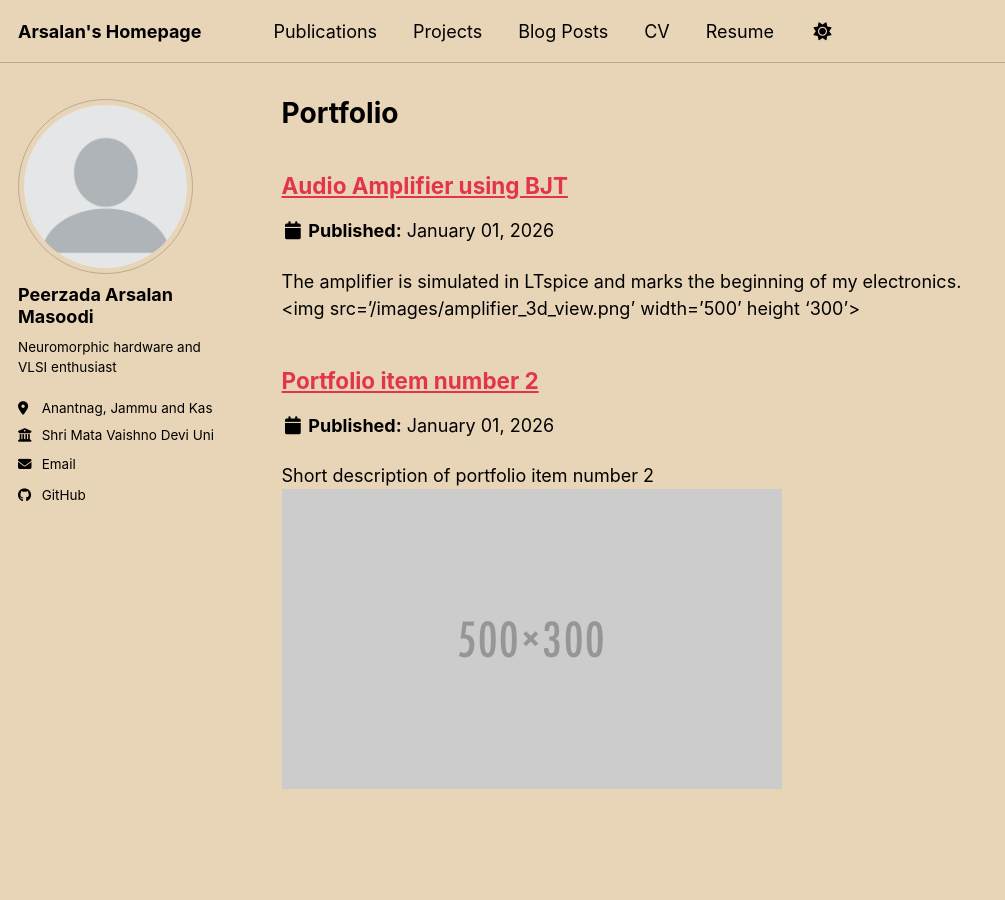
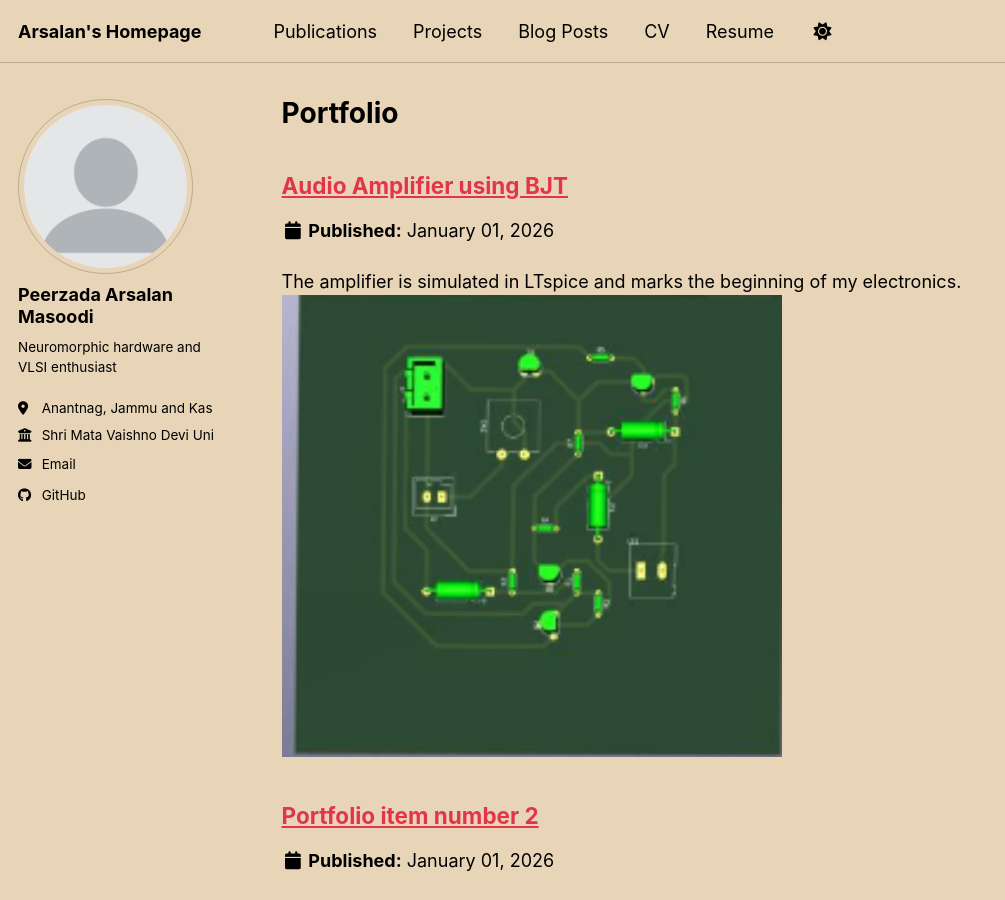
Before and after one commit to voidthecryptic/voidthecryptic.github.io, a Jekyll site: the page built from _pages/portfolio.html, in a window 1280 px wide and 900 px high. Shown: the whole window, without its empty margins (0-1005 px from the left). Built offline with Jekyll 4.4.1, drawn with Linux system fonts in a browser that asks for light colours; a script bundle is joined from its source files by our own code; library files that are not in the unit come from our copies.

Commit message:
Rename done

```diff
--- a/_portfolio/portfolio-1.md
+++ b/_portfolio/portfolio-1.md
@@ -1,6 +1,6 @@
 ---
 title: "Audio Amplifier using BJT"
-excerpt: "The amplifier is simulated in LTspice and marks the beginning of my electronics.<br/><img src='/images/amplifier_3d_view.png' width='500' height '300'>"
+excerpt: "The amplifier is simulated in LTspice and marks the beginning of my electronics.<br/><img src='/images/amplifier_3d_view.png' width='500' height='300' alt='3D Amplifier PCB'>"
 collection: portfolio
 category: academic
 layout: default
```
